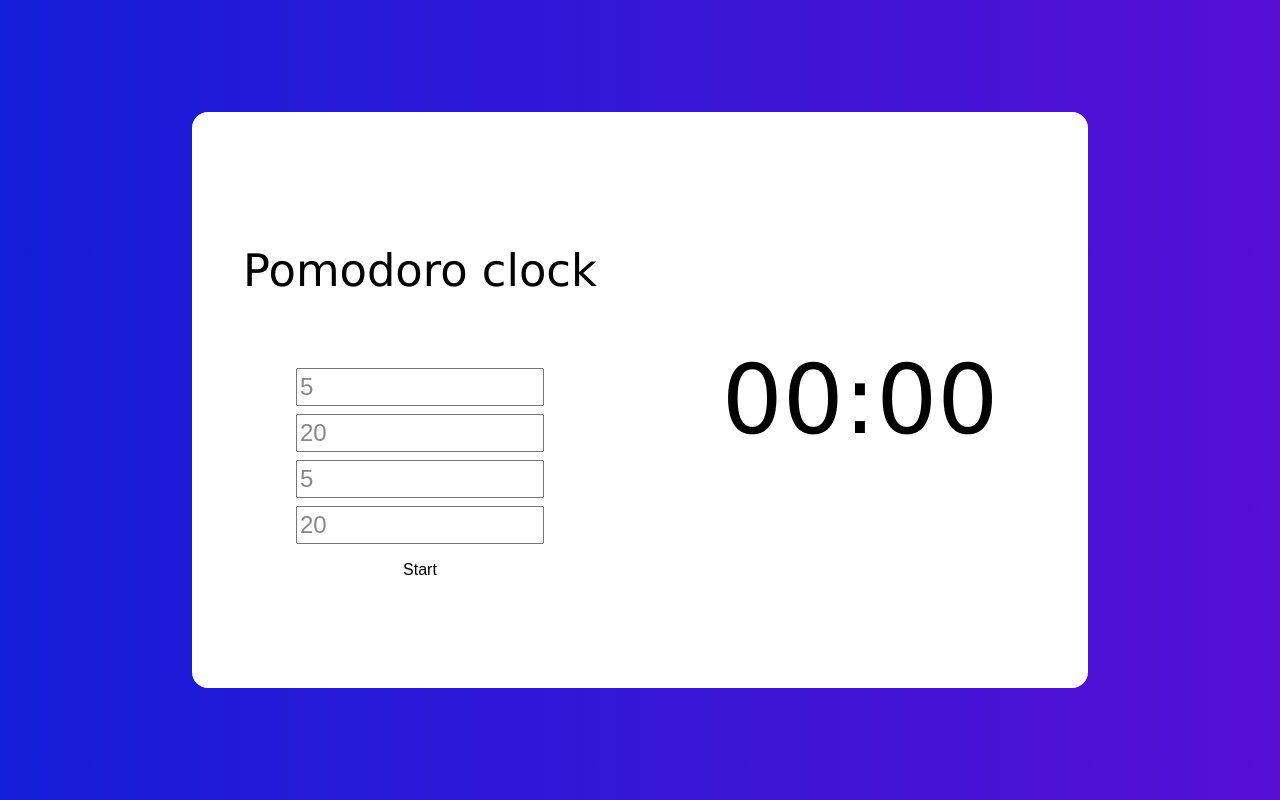
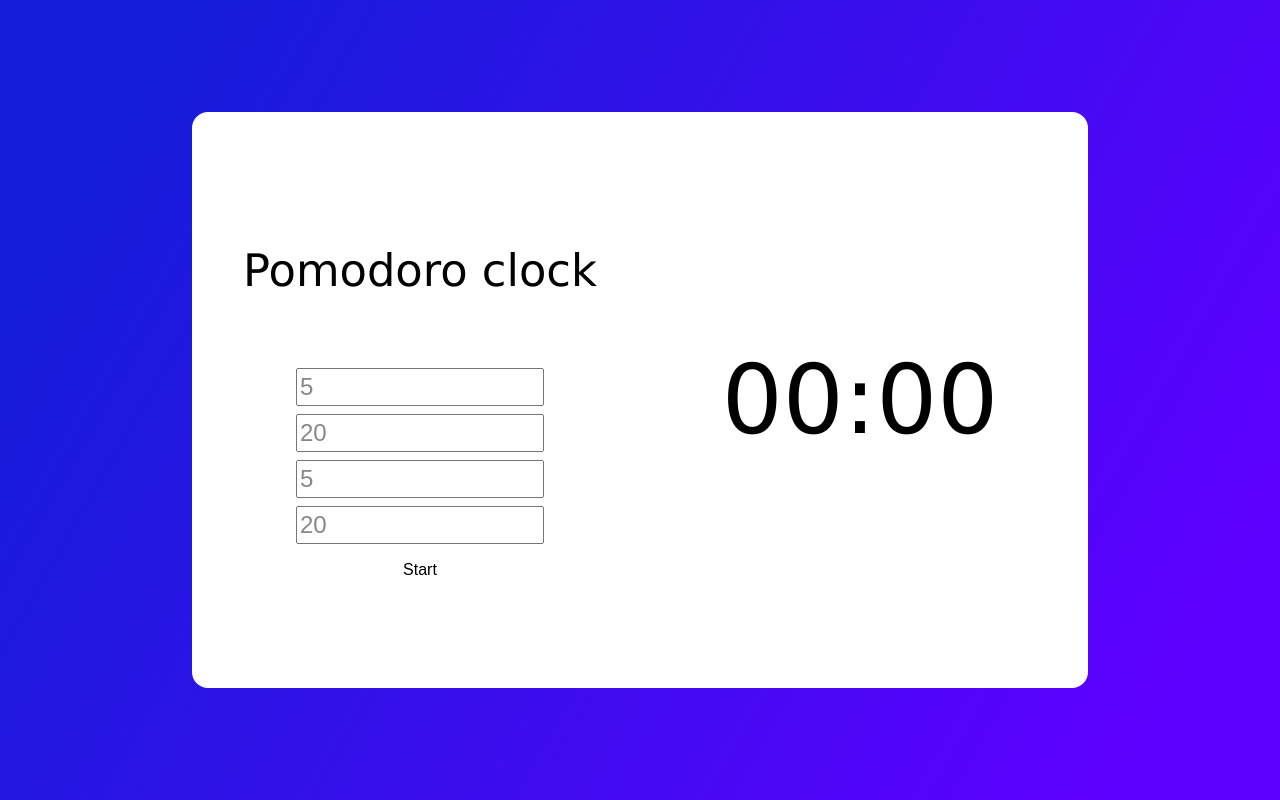
Before and after one commit to ArthurDeveloper/pomodoro-clock, an Angular app: page / in a window 1280 px wide. Built offline with nearby package versions, Linux system fonts and the light colour scheme.

Commit message:
feat: Adjusted background gradient

```diff
--- a/src/app/app.component.html
+++ b/src/app/app.component.html
@@ -3,7 +3,7 @@
 		display: flex;
 		justify-content: center;
 		align-items: center;
-		background: linear-gradient(90deg, #141dd9, #570fd4);
+		background: linear-gradient(120deg, #141dd9 10%, #5d00ff 90%);
 		width: 100vw;
 		height: 100vh;
 	}
```
